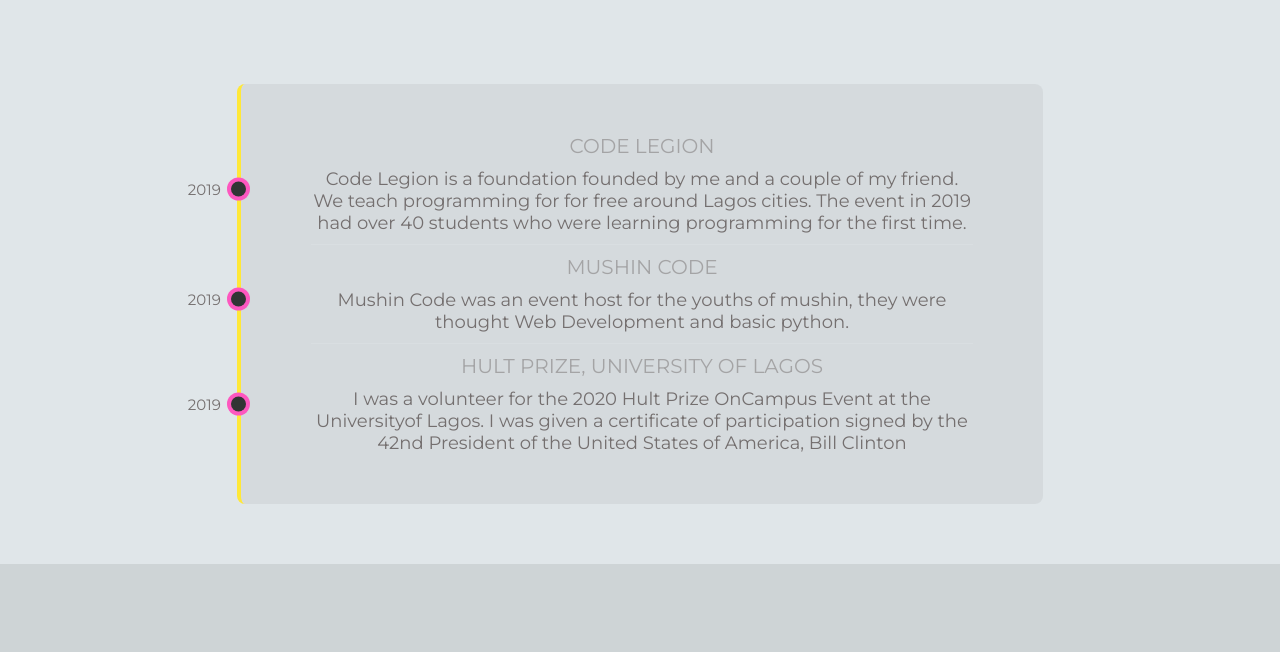
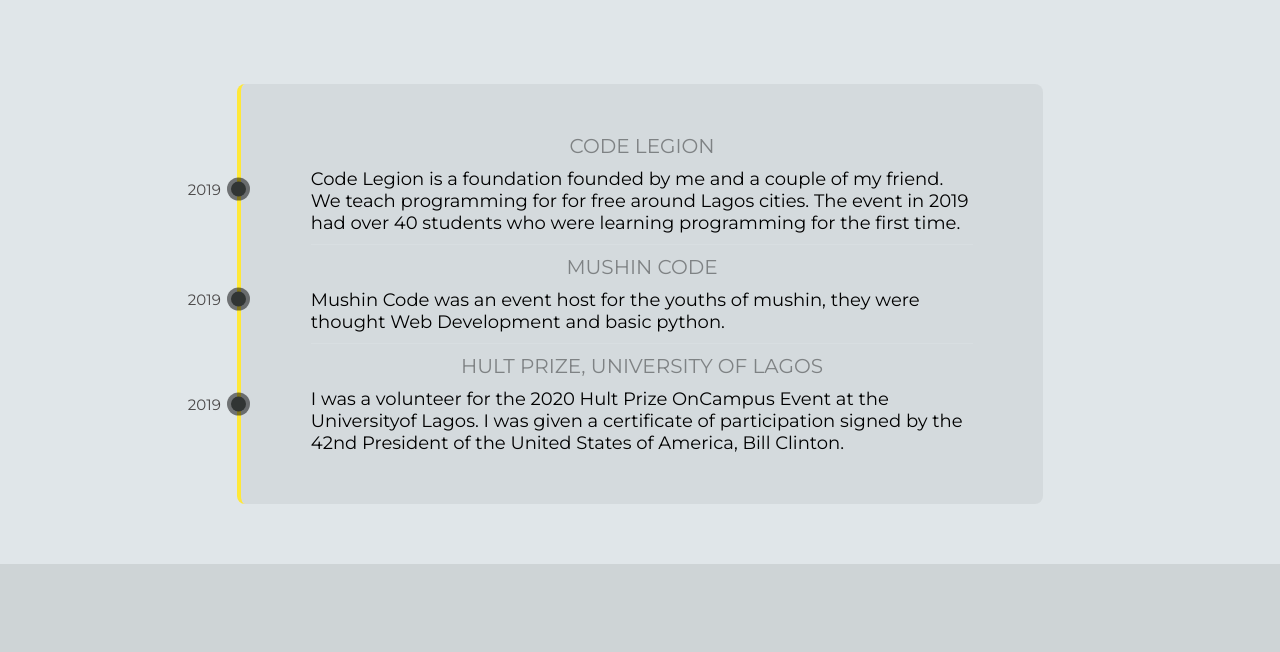
Before and after one commit to toydaboss/portfolio, a plain HTML site: page index.html in a window 1280 px wide. Shown: the part 3740-4392 px from the top of the page. Drawn offline with nearby package versions, Linux system fonts and the light colour scheme.

Commit message:
removed the pink color

```diff
--- a/css/style.scss
+++ b/css/style.scss
@@ -8,7 +8,7 @@ html{
     font-size: 10px;
     font-family: 'Montserrat', sans-serif;
     //color: #eee;
-    color: rgb(116, 111, 111);
+    color: rgba(56, 53, 53,0.9);
 }
 body{
     width: 100%;
@@ -95,7 +95,7 @@ header{
     top: -100vh;
     z-index: 50;
     //background-color: rgb(116, 111, 111);
-    background-color:rgb(255, 244, 158);
+    background-color:#ffe838;
     border-bottom-left-radius: 100%;
     border-bottom-right-radius: 100%;
     transition: all 650ms cubic-bezier(1,0,0,1);
@@ -115,7 +115,8 @@ li{
     font-family: 'Pacifico', cursive;
     padding: 1rem;
     font-size: 3rem;
-    color: rgb(116,111,111);
+    //color: rgb(116,111,111);
+    color: #000;
 }
 .nav-link:hover,
 .nav-link:focus{
@@ -398,12 +399,17 @@ li{
         text-align: center;
         width: 70%;
     }
+    p{
+        text-align: left;
+        color: #000;
+    }
     h1{
         font-size: 2rem;
         text-transform: uppercase;
         font-weight: 300;
         margin-bottom: 1rem;
         opacity: .5;
+        color: rgba($color: #000000, $alpha: 0.8);
     }
     .date{
         border-bottom: 1px solid rgba($color: #fff, $alpha: 0.1);
@@ -433,7 +439,7 @@ li{
 }
 .timeline .date::after{
     content: '';
-    box-shadow: 0 0 0 4px #fd57bf;
+    box-shadow: 0 0 0 4px rgba($color: #000000, $alpha: 0.5);
     border-radius: 100%;
     left: -8rem;
     height: 1.5rem;
@@ -540,7 +546,7 @@ form{
 /* Animations */
 @keyframes pulse{
     0%{
-        box-shadow: 0 0 0 0 rgba(253, 87, 191, 0.99);
+        box-shadow: 0 0 0 0 #ffe838;
     }
     70%{
         box-shadow: 0 0 0 2rem rgba(253, 87, 191, 0);
--- a/index.html
+++ b/index.html
@@ -46,7 +46,7 @@
                 </div>
                 <p>
                     I am a self taught Web Developer with a Bachelor's Degree in Systems Engineering from the prestigious
-                    University of Lagos, Akoka. I also blog in my spare time, majorly about gaminig and eSports, check out <a href="https://esport9ja.com" style="text-decoration: underline; color:#fd57bf;">eSport9ja.com</a>
+                    University of Lagos, Akoka. I also blog in my spare time, majorly about gaminig and eSports, check out <a href="https://esport9ja.com" style= "color:#3883f3;">eSport9ja.com</a>
                 </p>
                 <div class="social-media">
                     <ul>
@@ -189,7 +189,7 @@
                     <li class="date" data-date="2019">
                         <h1>Hult Prize, University of Lagos</h1>
                         <p>I was a volunteer for the 2020 Hult Prize OnCampus Event at the Universityof Lagos.
-                            I was given a certificate of participation signed by the 42nd President of the United States of America, Bill Clinton
+                            I was given a certificate of participation signed by the 42nd President of the United States of America, Bill Clinton.
                         </p>
                     </li>
                 </ul>
```
Also changed, not shown: css/style.css, 1 other file.
